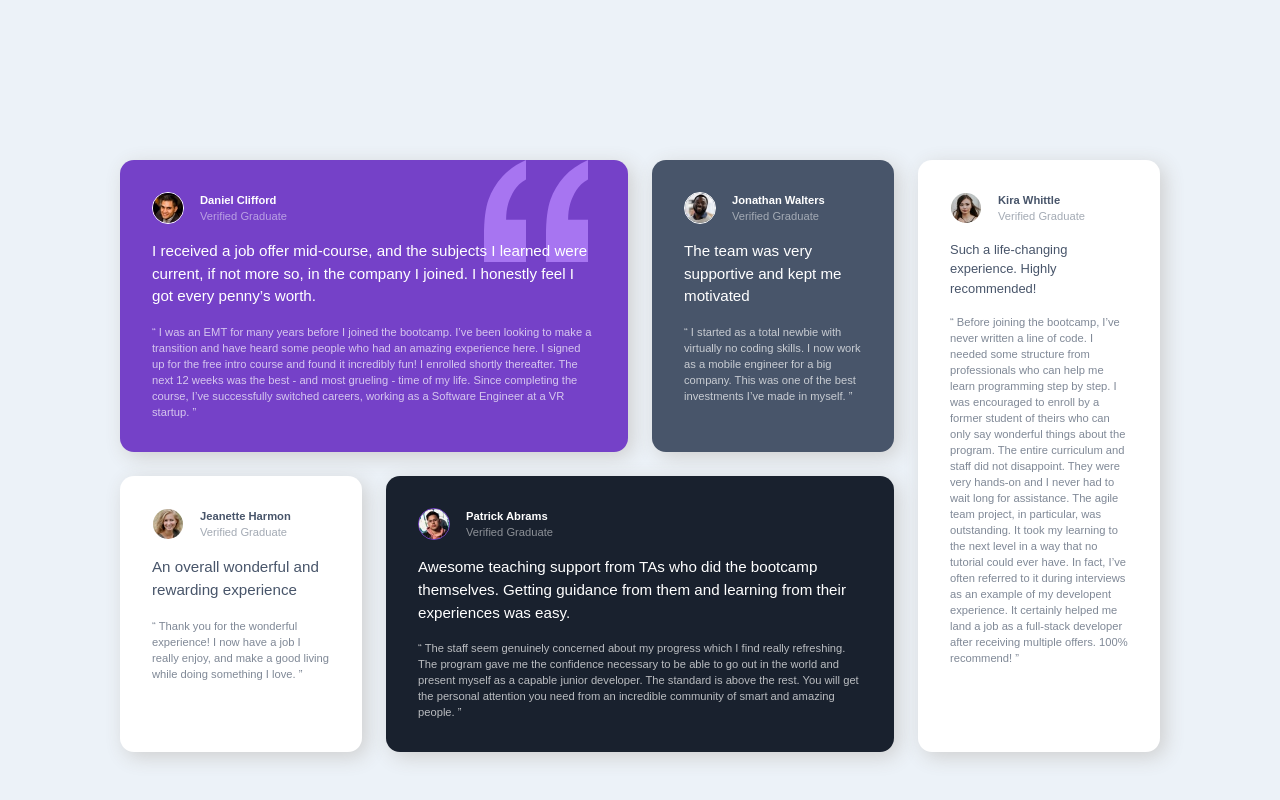
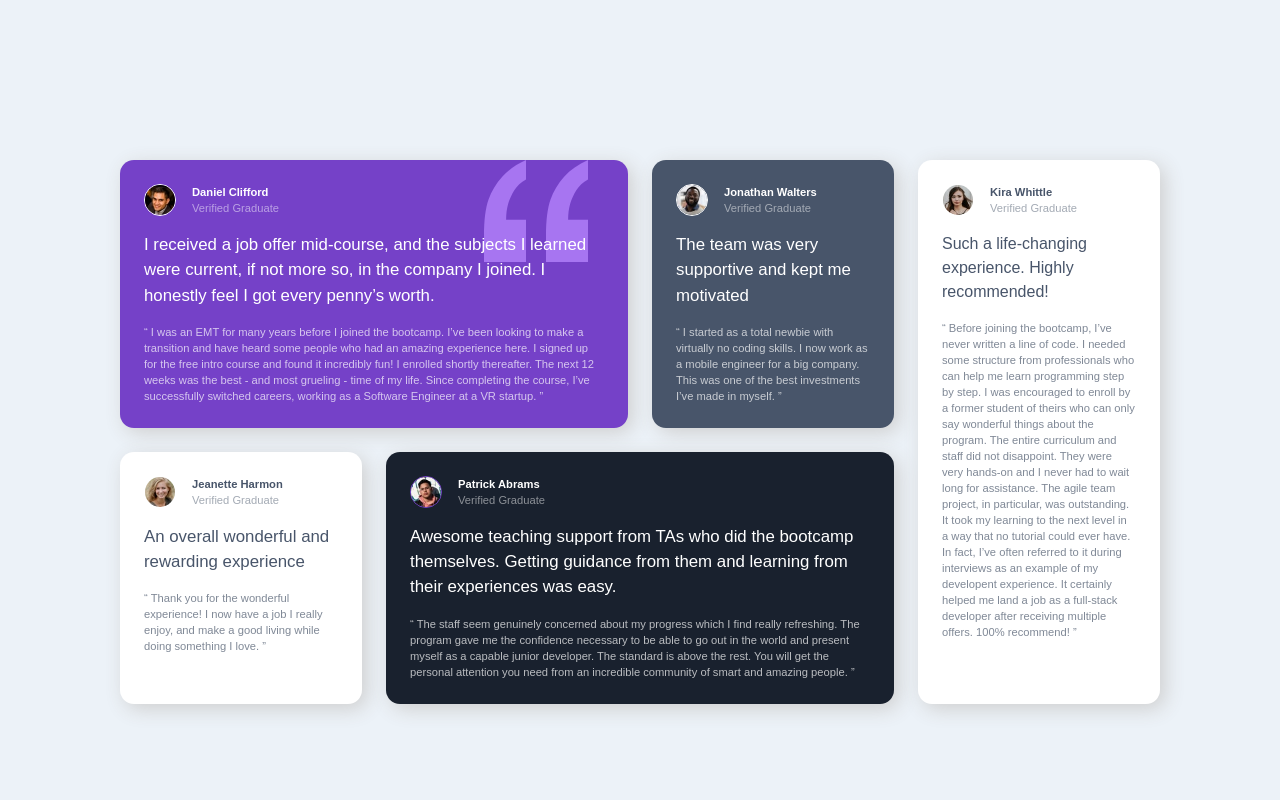
Before and after one commit to lekdup/Testimonial_Grid_Section, a website: page index.html in a window 1280 px wide. Drawn offline with Linux system fonts and the light colour scheme.

Commit message:
changed font-sizes

```diff
--- a/sass/_@media.scss
+++ b/sass/_@media.scss
@@ -2,7 +2,7 @@
     section {
         grid-template-columns: repeat(4, 1fr);
         margin: 6rem;
-        font-size: 0.81rem;
+        font-size: 0.9rem;
     }
     .span-2 {
         grid-column: span 2;
@@ -11,6 +11,7 @@
         grid-column-start: 4;
         grid-row: 1/3;
         article{
+            font-size: 1rem;
             height: 100%;
             main{
                 margin-bottom: auto;
--- a/sass/main.scss
+++ b/sass/main.scss
@@ -21,7 +21,7 @@ section {
 article {
     border-radius: 14px;
     box-shadow: 5px 5px 20px $Light-gray;
-    padding: 2rem;
+    padding: 1.5rem;
     header {
         display: flex;
         align-items: center;
```
Also changed, not shown: style.css, 1 other file.
